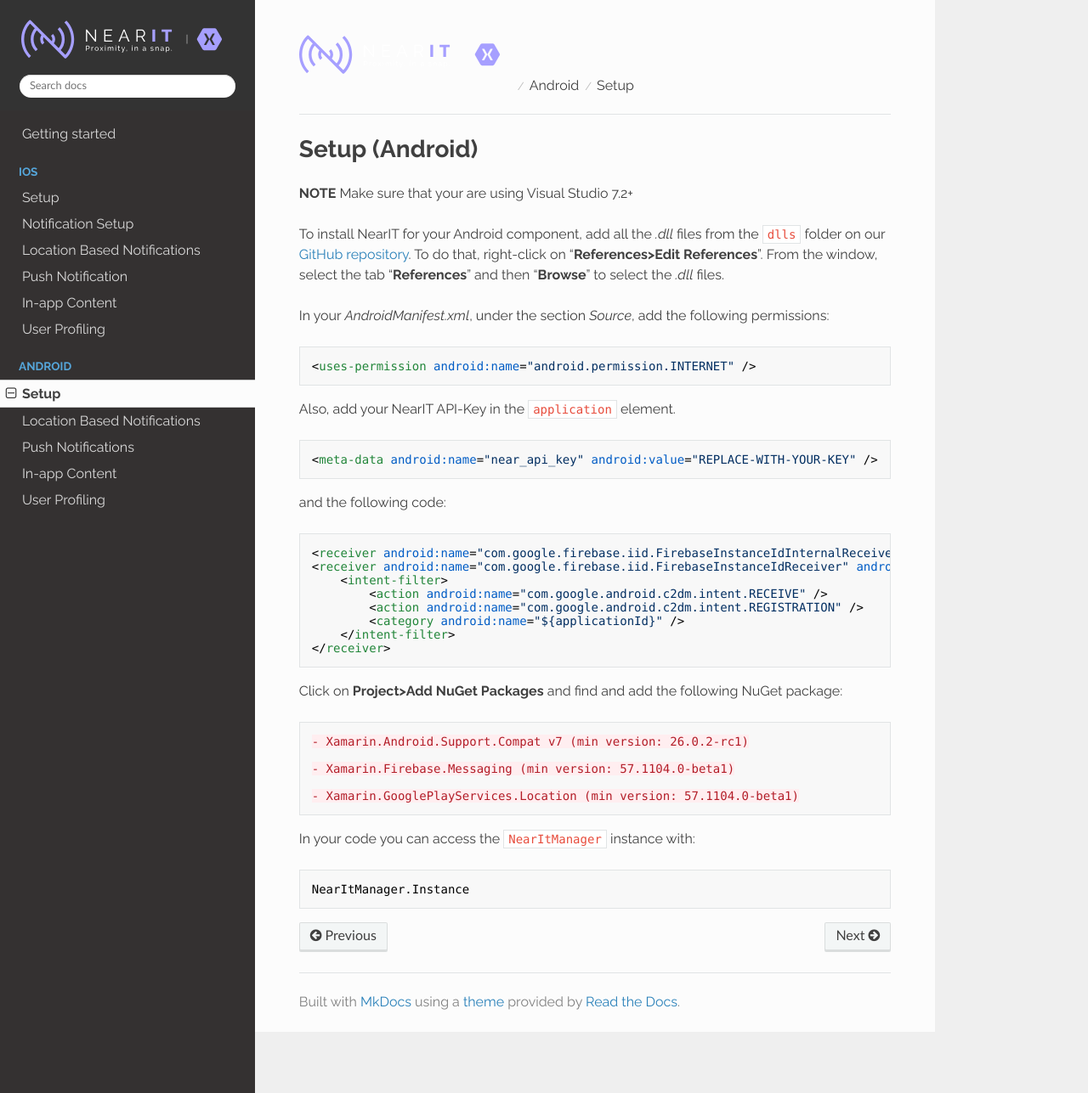
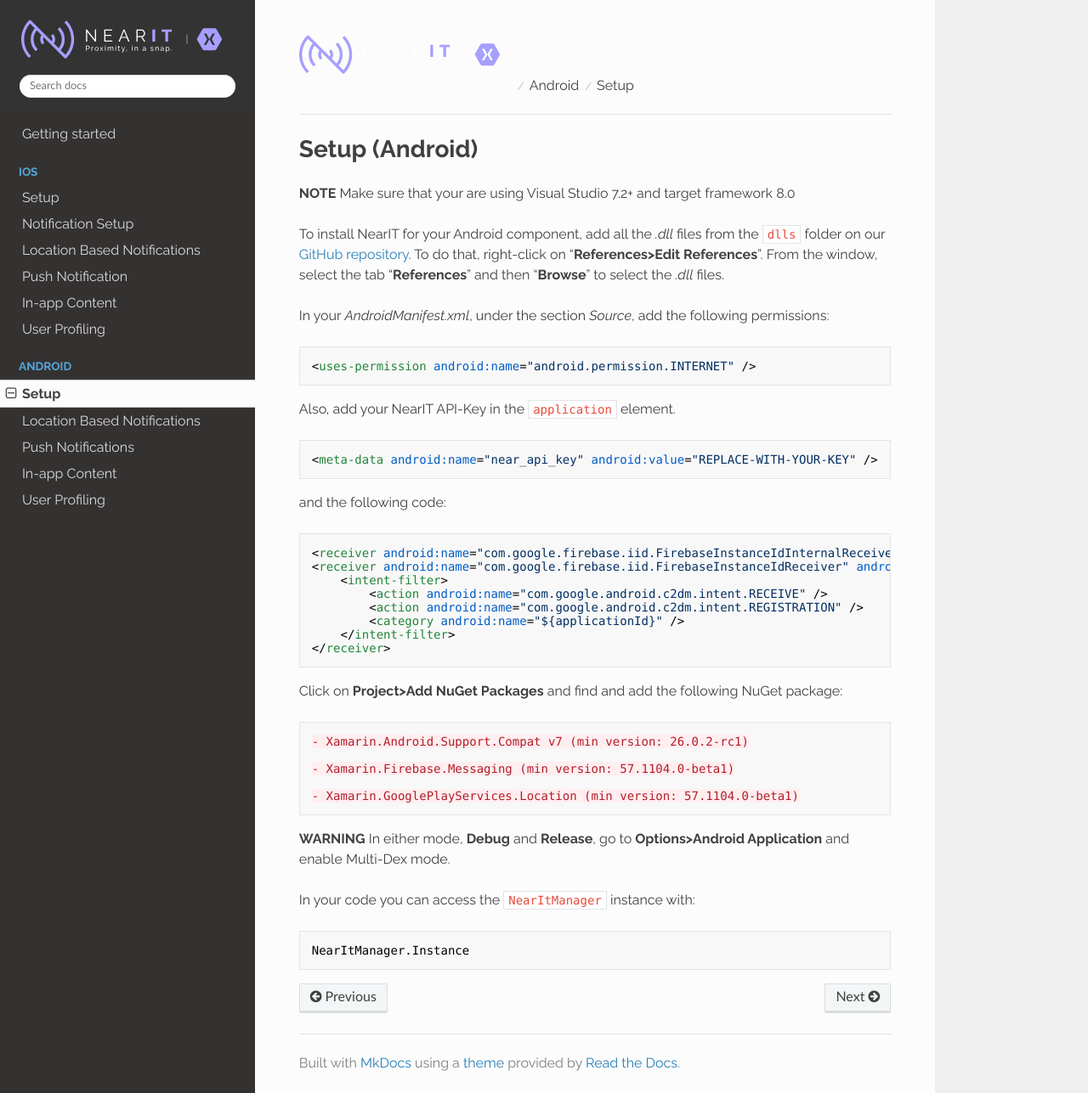
Before and after one commit to nearit/Xamarin-SDK, an MkDocs documentation site: the page built from docs/android/setup.md, in a window 1280 px wide and 1287 px high. Shown: the whole window at 85% size. Built offline with MkDocs 1.6.1, drawn with Linux system fonts in a browser that asks for light colours; nearby versions of some CDN libraries; old or Windows-style settings are respelled for this version of MkDocs.

Commit message:
Update setup.md

````diff
--- a/docs/android/setup.md
+++ b/docs/android/setup.md
@@ -1,6 +1,6 @@
 # Setup (Android)#
 
-**NOTE** Make sure that your are using Visual Studio 7.2+
+**NOTE** Make sure that your are using Visual Studio 7.2+ and target framework 8.0
 
 To install NearIT for your Android component, add all the *.dll* files from the `dlls` folder on our <a href="https://github.com/nearit/Xamarin-SDK/" target="_blank">GitHub repository</a>. To do that, right-click on “**References>Edit References**”. From the window, select the tab “**References**” and then “**Browse**” to select the *.dll* files.
 
@@ -33,6 +33,9 @@ Click on **Project>Add NuGet Packages** and find and add the following NuGet pac
 - Xamarin.GooglePlayServices.Location (min version: 57.1104.0-beta1)
 ```
 
+**WARNING**
+In either mode, **Debug** and **Release**, go to **Options>Android Application** and enable Multi-Dex mode.
+
 In your code you can access the `NearItManager` instance with:
 ```csharp
 NearItManager.Instance
````
